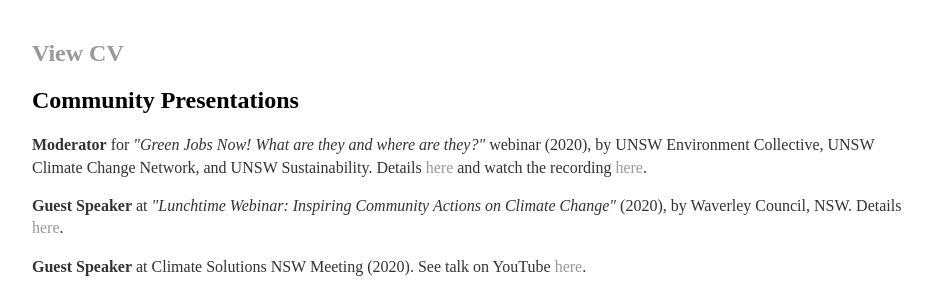
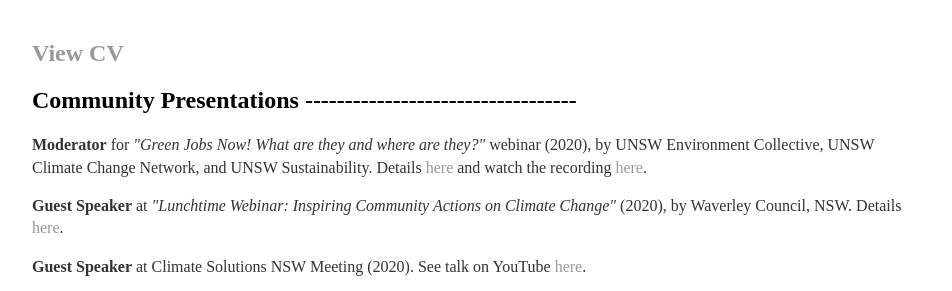
Before and after one commit to belindaxie/belindaxie.github.io, a Jekyll site: the page built from cv/index.html, in a window 1280 px wide. Shown: the part 157-448 px from the top of the page, without its empty margins (160-1112 px from the left). Built offline with Jekyll 4.4.1, drawn with Linux system fonts in a browser that asks for light colours.

```diff
--- a/cv/index.html
+++ b/cv/index.html
@@ -16,7 +16,7 @@ title: CV of Belinda Xie
 <!-- <a href="/cv/CV_BelindaXie.pdf" class="download" title="Download CV as PDF"><h2>View CV</h2></a>			 -->
 <a href="/cv/CV.pdf" class="download" title="Download CV as PDF"><h2>View CV</h2></a>
 
-<h2>Community Presentations</h2>
+<h2>Community Presentations ---------------------------------- </h2>
 
 	<p><strong>Moderator</strong> for <em>"Green Jobs Now! What are they and where are they?"</em> webinar (2020), by UNSW Environment Collective, UNSW Climate Change Network, and UNSW Sustainability. Details <a href="https://www.eventbrite.com.au/e/green-jobs-now-what-are-they-and-where-are-they-tickets-110236075068">here</a> and watch the recording <a href="https://drive.google.com/file/d/1JJPYxx1rsS421ggE4arLyFjfEmi2Jcrg/view">here</a>.</p>
 
```
